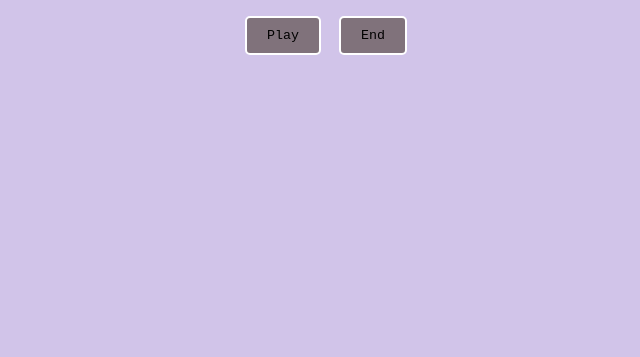
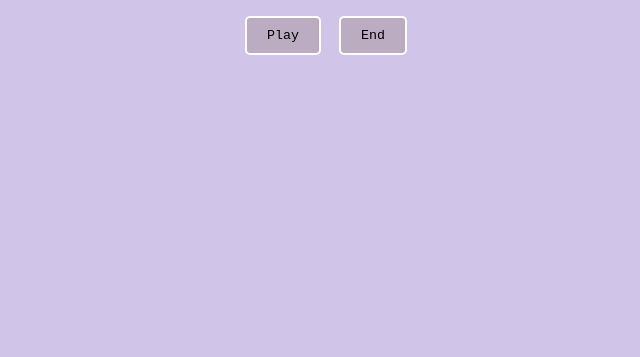
Before and after one commit to spookysmurph/timer-2, a plain HTML site: page index.html in a window 1280 px wide. Shown: the part 443-800 px from the top of the page, without its empty margins (319-959 px from the left). Drawn offline with Linux system fonts and the light colour scheme.

Commit message:
Update index.html color

```diff
--- a/index.html
+++ b/index.html
@@ -47,7 +47,7 @@
         display: inline-block;
     }
     .play, .end {
-        background-color: #80727B;
+        background-color: #BBACC1;
         font-family: monospace;
         margin-top: 20px;
         margin-left: 10px;
```
